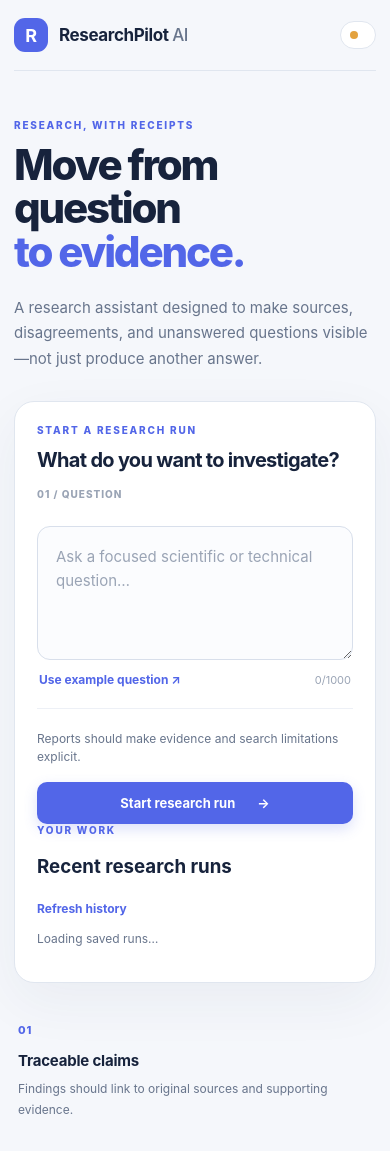
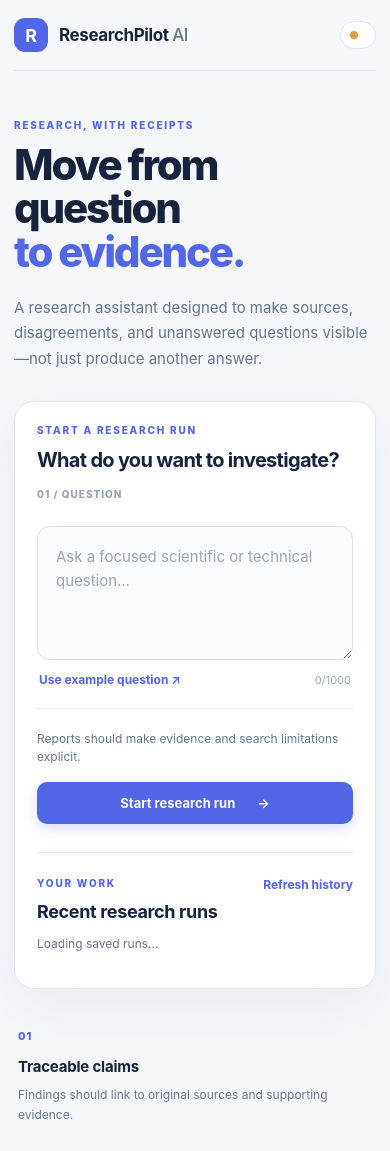
Before and after one commit to hassan-dtu-git/AzinHackDemo, a React (Vite) app in the folder frontend/: page / in a window 390 px wide. Shown: the top 1151 px of the page. Built offline with nearby package versions, Linux system fonts and the light colour scheme.

Commit message:
Style saved research history and run statuses

```diff
--- a/frontend/src/styles.css
+++ b/frontend/src/styles.css
@@ -119,3 +119,22 @@
   .relationship-list li { grid-template-columns: 1fr; gap: 7px; }
   .relationship-list strong { justify-self: start; }
 }
+
+
+.history-section { margin-top: 28px; padding-top: 24px; border-top: 1px solid var(--line); }
+.history-heading-row { display: flex; align-items: center; justify-content: space-between; gap: 14px; }
+.history-heading-row h3 { margin: 0; font-size: 18px; letter-spacing: -.35px; }
+.history-list { list-style: none; margin: 16px 0 0; padding: 0; border: 1px solid var(--line); border-radius: 12px; overflow: hidden; }
+.history-list li + li { border-top: 1px solid #edf0f6; }
+.history-item { width: 100%; display: flex; align-items: center; justify-content: space-between; gap: 16px; border: 0; background: white; padding: 14px 15px; text-align: left; }
+.history-item:hover { background: #f8f9ff; }
+.history-item-copy { display: grid; gap: 5px; min-width: 0; }
+.history-item-copy strong { color: var(--ink); font-size: 12px; line-height: 1.5; font-weight: 700; overflow-wrap: anywhere; }
+.history-item-copy small { color: var(--muted); font-size: 10px; }
+.history-status { flex-shrink: 0; border-radius: 999px; padding: 5px 8px; background: #fff8e8; color: #795b1e; font-size: 9px; font-weight: 800; letter-spacing: .35px; }
+.history-status-completed { background: #eaf8f2; color: #236a51; }
+.history-status-failed, .history-status-cancelled, .history-status-timed_out { background: #fff1f2; color: #9b2634; }
+@media (max-width: 640px) {
+  .history-heading-row { align-items: flex-start; }
+  .history-item { align-items: flex-start; flex-direction: column; }
+}
```
